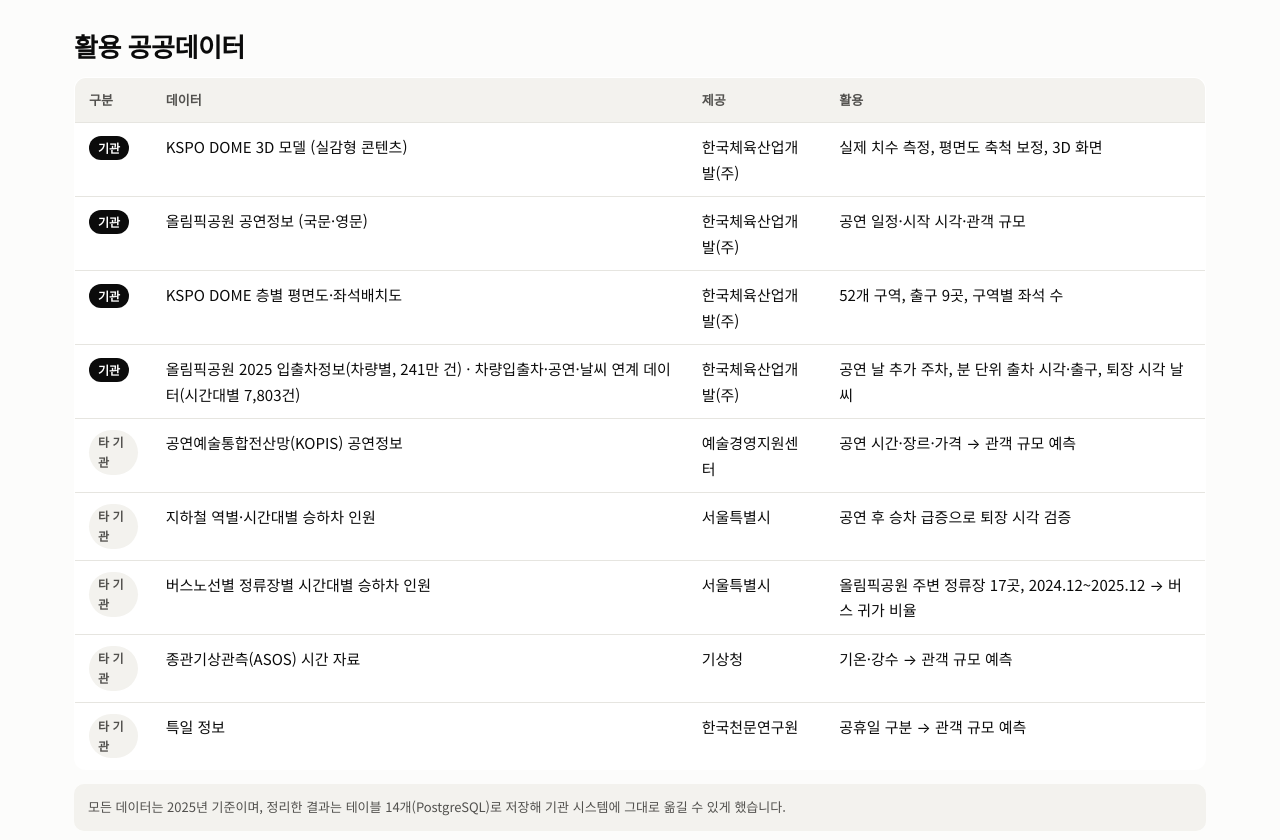
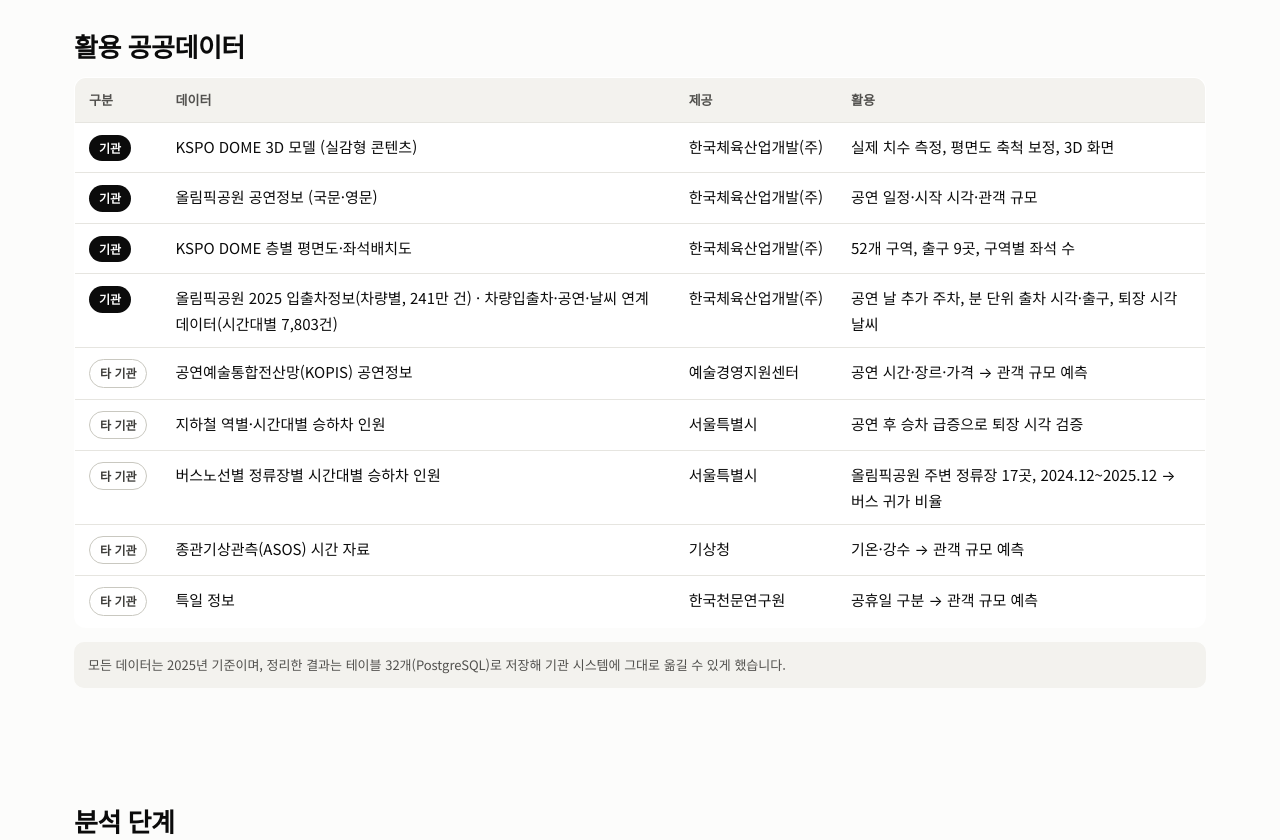
Before and after one commit to gitpromotion/exit-navi, a plain HTML site: page about.html in a window 1280 px wide. Shown: the part 380-1220 px from the top of the page. Drawn offline with Linux system fonts and the light colour scheme.

Commit message:
fix: about 수정

```diff
--- a/about.html
+++ b/about.html
@@ -24,6 +24,10 @@
 .step ul{padding-left:18px;margin:8px 0}
 .step .k{font-size:12px;font-weight:700;color:var(--ink3);letter-spacing:.08em}
 @media(max-width:860px){.step{grid-template-columns:1fr}}
+#data .pill{white-space:nowrap;padding:3px 10px}
+#data .pill:not(.org){background:#fff;border:1px solid #c9c8c0;color:#3d3c39}
+#data td:first-child{width:1%;white-space:nowrap}
+@media(min-width:861px){#data td:nth-child(3){white-space:nowrap}}
 </style>
 </head>
 <body>
@@ -55,7 +59,7 @@
       </tbody>
     </table>
     </div>
-    <p class="note" style="margin-top:14px">모든 데이터는 2025년 기준이며, 정리한 결과는 테이블 14개(PostgreSQL)로 저장해 기관 시스템에 그대로 옮길 수 있게 했습니다.</p>
+    <p class="note" style="margin-top:14px">모든 데이터는 2025년 기준이며, 정리한 결과는 테이블 32개(PostgreSQL)로 저장해 기관 시스템에 그대로 옮길 수 있게 했습니다.</p>
   </div>
 </section>
 
```
